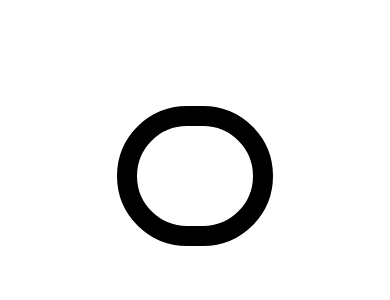
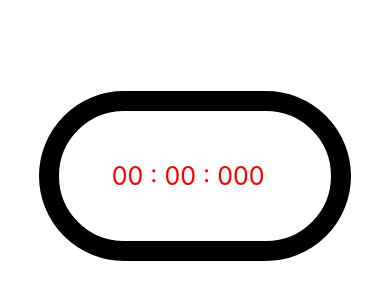
Before and after one commit to lougoncharenko/react-native-stopwatch, a React Native app: screen / in a window 390 px wide. Shown: the part 246-546 px from the top of the page. Built offline with nearby package versions, Linux system fonts and the light colour scheme.

Commit message:
styled timer

```diff
--- a/components/Stopwatch.tsx
+++ b/components/Stopwatch.tsx
@@ -2,10 +2,11 @@ import React, {useState} from 'react'
 import { Pressable, StyleSheet, Text, View } from 'react-native';
 
 const Stopwatch = () => {
-  const [timer, setTimer] = useState('00 : 00 : 00 : 000')
+  const [timer, setTimer] = useState('00 : 00 : 000')
   return (
     <View style={styles.container}>
         <View style={styles.timerDisplay}>
+          <Text style={styles.timer}>{timer}</Text>
             <View style={styles.buttons}>
                 <Pressable style={styles.startButton}></Pressable>
                 <Pressable style={styles.lapButton}></Pressable>
@@ -24,8 +25,7 @@ const styles = StyleSheet.create(
         borderWidth: 20,
         borderColor: 'black',
         borderStyle: 'solid',
-        width: '40%',
-        minWidth: '500',
+        width: '80%',
         position: 'absolute',
         padding: 50,
         borderRadius: 100,
@@ -34,8 +34,11 @@ const styles = StyleSheet.create(
         position: 'relative',
         width: '92%',
         backgroundColor: '#ffffff',
-        color: '#f30808',
-
+      },
+      timer: {
+        textAlign: 'center',
+        color: 'red',
+        fontSize: 25
       }
 
 
```
